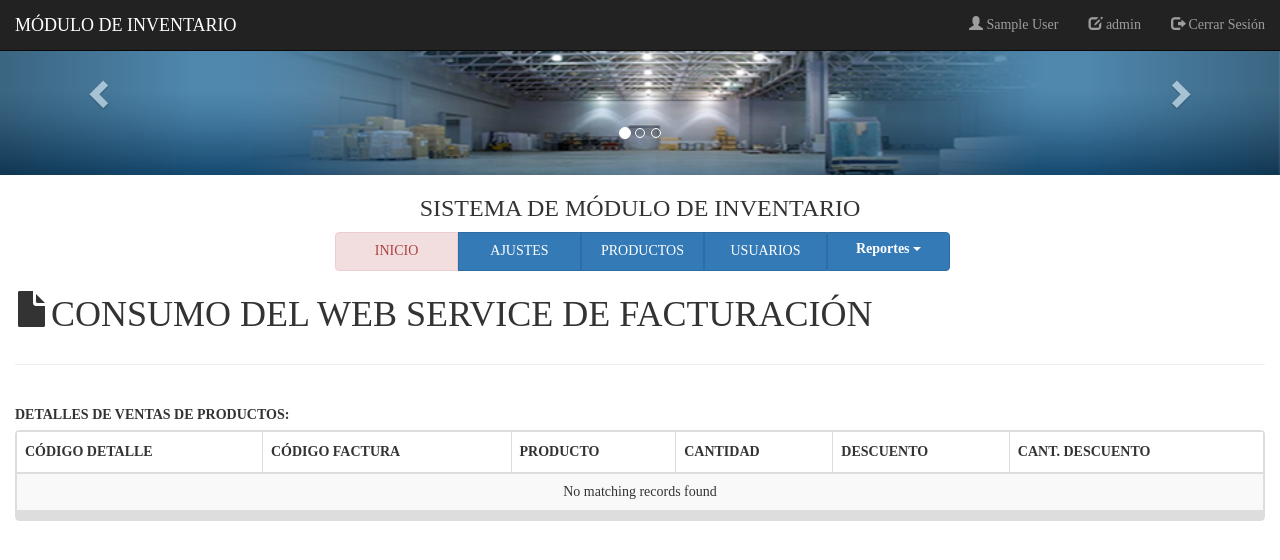
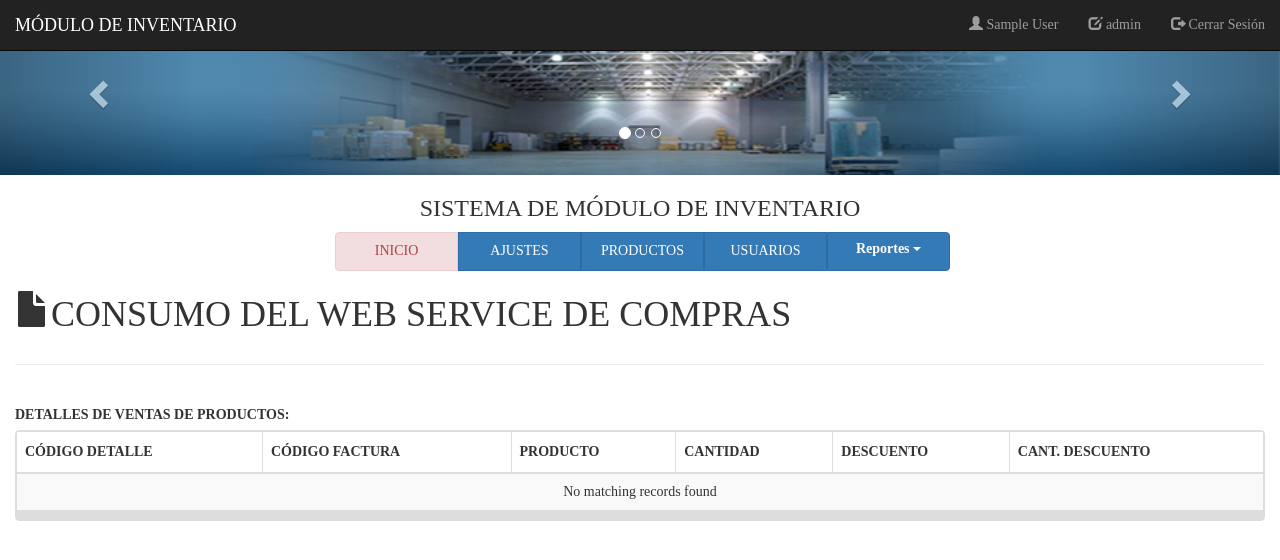
Before and after one commit to JGuajan/ModuloInventario-SW2, a PHP site: page /View/Reportes/ReportesCompras.php in a window 1280 px wide. Shown: the top 560 px of the page. Run offline with PHP 8.4, Linux system fonts and the light colour scheme; the visitor is signed in with stand-in values (Sample User, id 1); data that the repository does not hold is empty; some libraries are stand-ins or nearby versions.

Commit message:
Se cambio el nombre del consumo de facturación repetida en el consumo de compras a "compras"

```diff
--- a/View/Reportes/ReportesCompras.php
+++ b/View/Reportes/ReportesCompras.php
@@ -126,7 +126,7 @@ if (isset($_SESSION['USUARIO_ACTIVO'])) {
 
                 <div class="row">
                     <div class="col-lg-12">
-                        <h1><span class="glyphicon glyphicon-file"></span>CONSUMO DEL WEB SERVICE DE FACTURACIÓN</h1></div>
+                        <h1><span class="glyphicon glyphicon-file"></span>CONSUMO DEL WEB SERVICE DE COMPRAS</h1></div>
                 </div>
                 <hr size="100">
                 <br>
```
